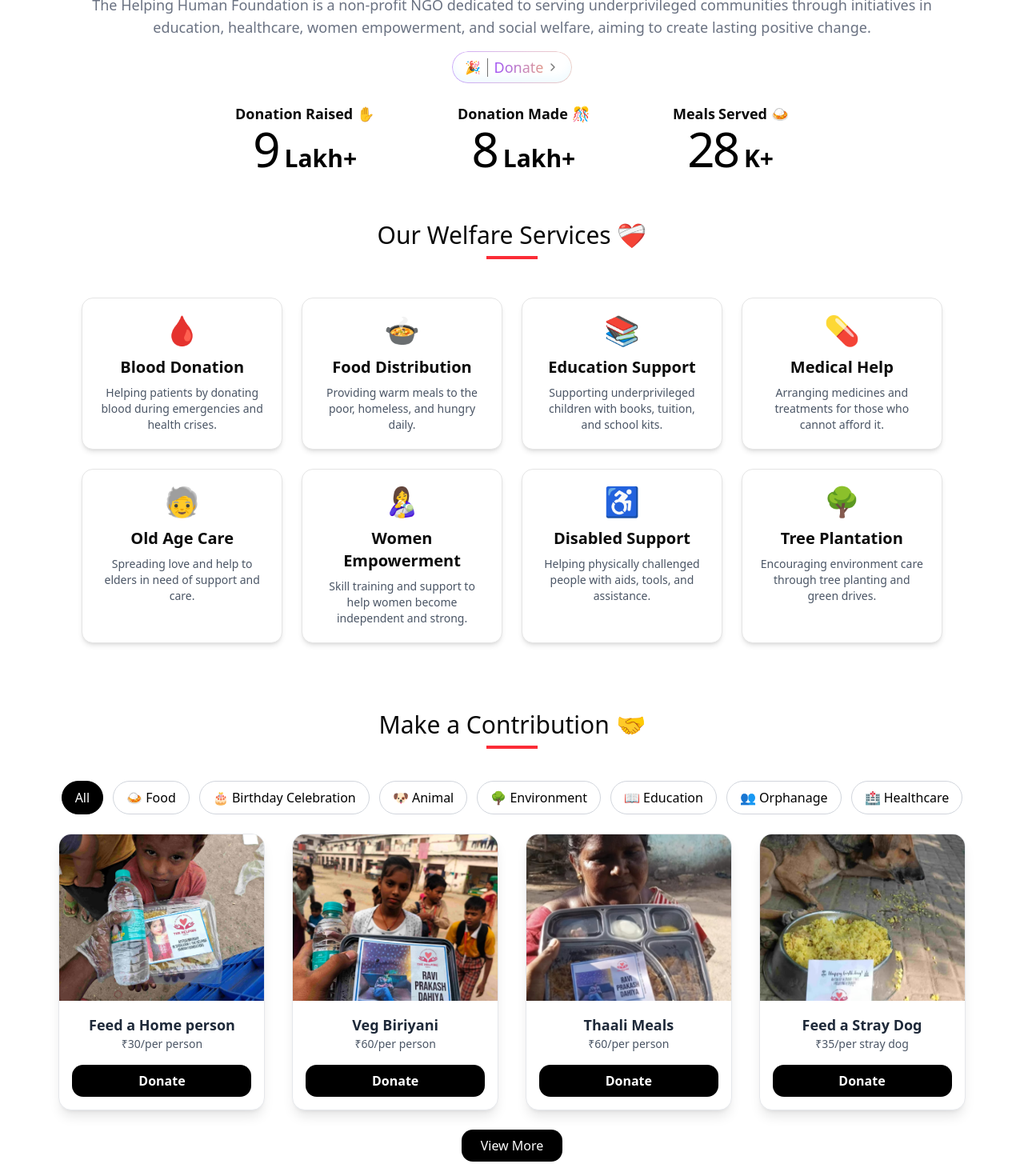
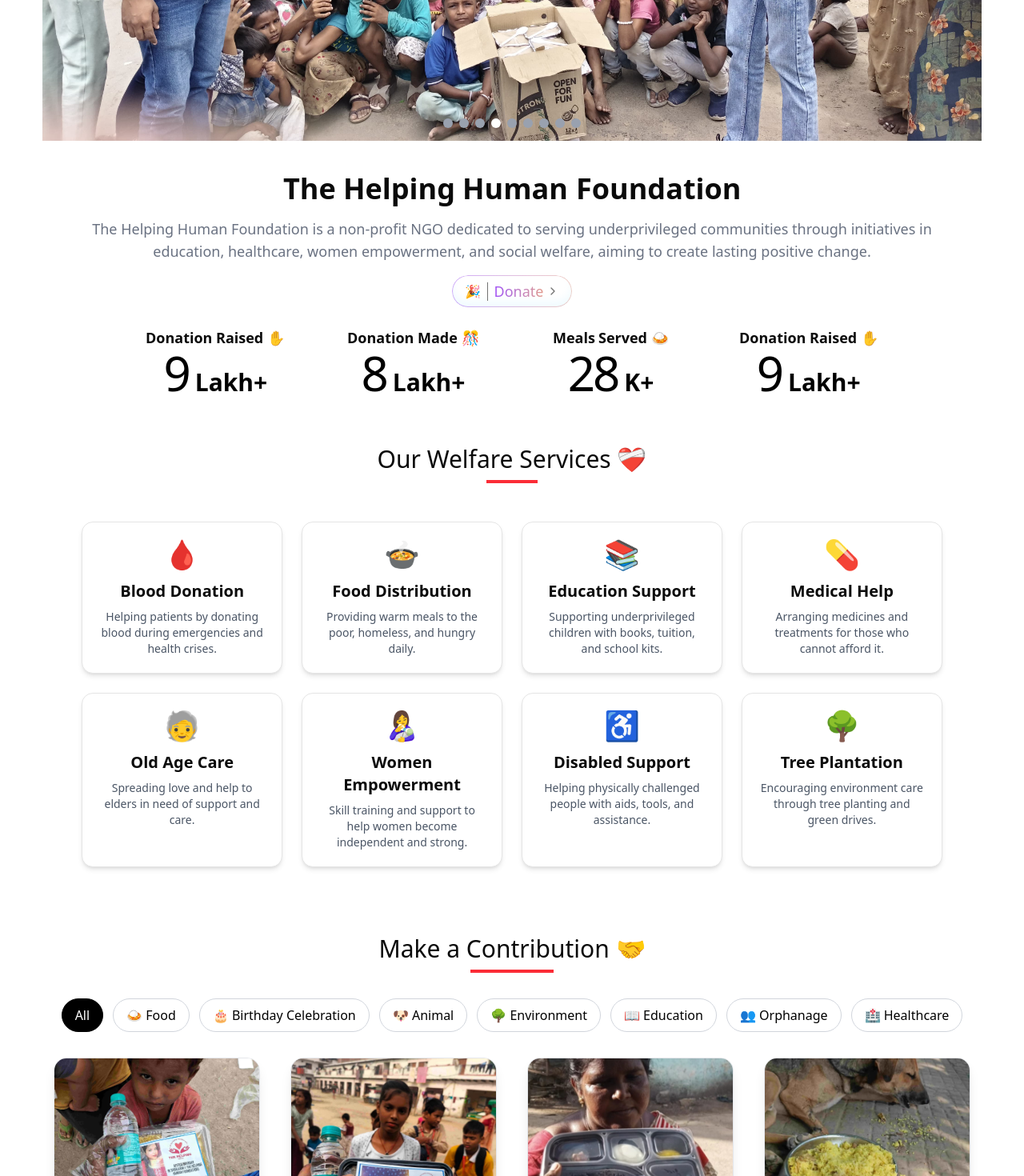
Before and after one commit to neerajhariyale/TheHelpingHumanFoundation, a React (Vite) app: page / in a window 1280 px wide. Shown: the part 800-2270 px from the top of the page at 80% size. Built offline with nearby package versions, Linux system fonts and the light colour scheme.

Commit message:
coursel image

```diff
--- a/src/component/Copyright.tsx
+++ b/src/component/Copyright.tsx
@@ -1,13 +1,13 @@
 
 const Copyright = () => {
   return (
-    <div className='w-full border-2 h-16  border-t-2 border-double border-gray-400 flex flex-col justify-center items-center text-center text-sm sm:text-base px-4'>
+    <div className='w-full h-16  border-t-2 border-double border-gray-400 flex flex-col justify-center items-center text-center text-xs sm:text-base px-4'>
 
       {/* Copyrtight Section */}
       <p className='font-semibold'>&copy; 2025 The Helping Human Foundation. All rights reserved.</p>
 
       {/* Developed Section */}
-      <p>
+      {/* <p>
         Developed with <span role="img" aria-label="love">❤️</span> by{" "}
         <a
           href="https://www.neerajhariyale.tech"
@@ -17,7 +17,7 @@ const Copyright = () => {
         >
           Neeraj Hariyale
         </a>
-      </p>
+      </p> */}
     </div>
   )
 }
--- a/src/component/Coursel.tsx
+++ b/src/component/Coursel.tsx
@@ -6,12 +6,16 @@ import banner1 from "@/assets/workPhotos/banner/banner1.jpg"
 import banner2 from "@/assets/workPhotos/banner/banner2.jpg"
 import banner3 from "@/assets/workPhotos/banner/banner3.jpg"
 import banner4 from "@/assets/workPhotos/banner/banner4.jpg"
+import banner5 from "@/assets/workPhotos/banner/banner5.jpg"
+import bannervideo1 from "@/assets/workPhotos/banner/bannervideo1.mp4"
 
 import { BsArrowLeftCircleFill, BsArrowRightCircleFill } from "react-icons/bs";
 
 const Coursel = () => {
   // Image data
   const images = [
+    {src: banner5},
+    {src: bannervideo1},
     { src : banner1 },
     { src: banner2 },
     { src: banner3},
@@ -43,12 +47,12 @@ const Coursel = () => {
   }, [currentIndex]);
 
   return (
-    <div className="relative w-full h-[600px] mx-auto overflow-hidden bg-black">
+    <div className="relative w-full h- mx-auto overflow-hidden bg-black">
       {/* Image */}
       <img
         src={images[currentIndex].src}
         alt={`workimage-${currentIndex}`}
-        className="w-full h-full  object-contain  rounded-xl transition-all duration-500"
+        className="w-full h-full  object-contain   transition-all duration-500"
       />
 
       {/* Left Arrow */}
--- a/src/component/Donation.tsx
+++ b/src/component/Donation.tsx
@@ -106,7 +106,7 @@ const Donation = () => {
   return (
     <div className="p-6">
       {/* Filter Buttons */}
-      <div className="flex flex-wrap gap-3 justify-center mb-6">
+      <div className="mb-6  scrollbar-track-transparent w-72 mx-auto md:w-96 lg:w-full xl:w-full overflow-x-auto whitespace-nowrap p-2">
         {categories.map((cat) => (
           <button
             key={cat}
--- a/src/component/Donation1.tsx
+++ b/src/component/Donation1.tsx
@@ -7,7 +7,6 @@ import virtualcakecutting from "@/assets/workPhotos/virtualcakecutting.jpg";
 import feeddog from "@/assets/workPhotos/straydogfeed.jpg";
 import birthdaycake from "@/assets/workPhotos/birthdaycakecutting.jpg";
 import planttree from "@/assets/workPhotos/planttree.jpg";
-
 
 const donationData = [
   {
@@ -127,9 +126,11 @@ const Donation1 = () => {
   const displayedCards = filteredData.slice(0, visibleCount);
 
   return (
-    <div className="p-6 ">
+    <div className="p-2 w-full mx-auto ">
+
+
       {/* Filter Buttons */}
-      <div className="mb-6 overflow-x-auto scrollbar-thin scrollbar-thumb-gray-300 scrollbar-track-transparent">
+      <div className="mb-6  scrollbar-track-transparent w-72 mx-auto md:w-96 lg:w-full xl:w-full overflow-x-auto whitespace-nowrap p-2">
         <div className="inline-flex gap-3 px-2 whitespace-nowrap">
           {categories.map((cat) => (
             <button
@@ -146,6 +147,8 @@ const Donation1 = () => {
           ))}
         </div>
       </div>
+
+
 
       {/* Cards Grid */}
       <div
--- a/src/component/Footer.tsx
+++ b/src/component/Footer.tsx
@@ -3,14 +3,16 @@ import { FaInstagram } from "react-icons/fa6";
 import { FaWhatsapp } from "react-icons/fa6";
 import { FaPhone } from "react-icons/fa6";
 import { BiLogoGmail } from "react-icons/bi";
+import map from "@/assets/workPhotos/maplogo.png"
 
 const Footer = () => {
   //  social media links and phone number
   const phoneNumber = "+919079554009";
-  const instagramLink = "https://www.instagram.com/ekhidaata_foundation/?hl=en";
+  const instagramLink = "https://www.instagram.com/thehelpinghumanfoundation?igsh=anFtM2ZkZmtweHk=";
   //const youtubeLink = "https://www.youtube.com/@ekhidaata_foundation";
   const whatsappLink = "https://whatsapp.com/channel/0029VbB4AuMFy726CvgA8R2T"
   // const gmailLink = "thehelpinghumanfoundation@yahoo.com";
+  const location = "https://www.google.com/maps/dir//Q82C%2BX86,+Keshav+Nagar,+Pali,+Rajasthan+306401/@25.7524009,73.2383585,12z/data=!3m1!4b1!4m8!4m7!1m0!1m5!1m1!1s0x394273951bcb574b:0x9ebedd90f7e2a476!2m2!1d73.32076!2d25.7524241?entry=ttu&g_ep=EgoyMDI1MDgwNC4wIKXMDSoASAFQAw%3D%3D";
 
   return (
     <div className="mt-5  h-contain mx-auto flex flex-col items-center justify-evenly mb-8">
@@ -63,6 +65,12 @@ const Footer = () => {
             <BiLogoGmail className="text-5xl text-red-500 hover:text-red-800 transition duration-200" />
           </a>
         </div>
+
+         <div className="flex justify-center mt-3">
+          <a href={location}>
+            <img src={map} alt="" height={40} width={40}/>
+          </a>
+        </div>
       </div>
     </div>
   );
--- a/src/component/Hero.tsx
+++ b/src/component/Hero.tsx
@@ -51,7 +51,7 @@ const Hero = () => {
         </div>
 
         {/* Number Stats */}
-        <div className="w-8/12 flex flex-col sm:flex-row justify-around items-center gap-6 mt-6 ">
+         <div className="w-10/12 grid grid-cols-2 lg:grid-cols-4 xl:grid-cols-4 gap-6 mt-6 ">
           {/* Card 1 */}
           <div className="flex flex-col justify-center items-center">
             <BlurText
@@ -60,7 +60,7 @@ const Hero = () => {
               animateBy="words"
               direction="top"
               onAnimationComplete={handleAnimationComplete}
-              className="text-lg font-semibold"
+              className="text-md  md:text-lg lg:text-lg xl:text-lg  font-semibold"
             />
             <NumberTickerDemo number={9} suffix="Lakh+" />
           </div>
@@ -74,7 +74,7 @@ const Hero = () => {
               animateBy="words"
               direction="top"
               onAnimationComplete={handleAnimationComplete}
-              className="text-lg font-semibold"
+               className="text-md  md:text-lg lg:text-lg xl:text-lg  font-semibold"
             />
             <NumberTickerDemo number={8.45} suffix="Lakh+" />
           </div>
@@ -87,11 +87,25 @@ const Hero = () => {
               animateBy="words"
               direction="top"
               onAnimationComplete={handleAnimationComplete}
-              className="text-lg font-semibold"
+              className="text-md  md:text-lg lg:text-lg xl:text-lg  font-semibold"
             />
             <NumberTickerDemo number={28} suffix="K+" />
           </div>
+
+
+          <div className="flex flex-col justify-center items-center">
+            <BlurText
+              text="Donation Raised ✋"
+              delay={150}
+              animateBy="words"
+              direction="top"
+              onAnimationComplete={handleAnimationComplete}
+               className="text-md  md:text-lg lg:text-lg xl:text-lg  font-semibold"
+            />
+            <NumberTickerDemo number={9} suffix="Lakh+" />
+          </div>
         </div>
+
 
         <div>
 
--- a/src/component/NumberTickerDemo.tsx
+++ b/src/component/NumberTickerDemo.tsx
@@ -14,12 +14,12 @@ export function NumberTickerDemo({ number, suffix = "" }:Props) {
       {/* Animated Number */}
       <NumberTicker
         value={parseFloat(number.toFixed(2))}
-        className="whitespace-pre-wrap text-6xl font-medium tracking-tighter text-black dark:text-white text-center"
+        className="whitespace-pre-wrap text-3xl md:text-4xl lg:text-6xl xl-text-6xl font-medium tracking-tighter text-black dark:text-white text-center"
       />
 
       {/* Suffix Displayed Next to the Number */}
       {suffix && (
-        <span className="text-3xl font-semibold text-black dark:text-white">
+        <span className="text-2xl md:text-3xl lg:text-3xl xl:text-3xl font-semibold text-black dark:text-white">
           {suffix}
         </span>
       )}
--- a/src/pages/Chairman.tsx
+++ b/src/pages/Chairman.tsx
@@ -110,7 +110,7 @@ const Chairman = () => {
                 />
               </g>
             </svg>
-            <a href="https://instagram.com" target="_blank">
+            <a href="https://www.instagram.com/ravi_dahiya_jnvu?igsh=aXA0aGdhYm1uZWg3" target="_blank">
               <p>Ravi Prakash Dahiya</p>
             </a>
           </div>
--- a/src/pages/Home.tsx
+++ b/src/pages/Home.tsx
@@ -10,7 +10,7 @@ import CarouselPlugin from "@/component/Coursel";
 
 const Home = () => {
   return (
-     <div className="w-11/12 flex flex-col justify-center items-center ">
+     <div className="w-full md:w-11/12 lg:w-11/12 xl:w-11/12 flex flex-col justify-center items-center ">
 
         <CarouselPlugin/>
        <BlurFade delay={0.25} inView>
@@ -34,7 +34,7 @@ const Home = () => {
          <div className="mt-5 w-11/12 h-contain mx-auto flex flex-col items-center justify-evenly mb-4">
            <div className="flex flex-col items-center">
              <p className="text-center mt-8  text-3xl">Make a Contribution 🤝</p>
-             <div className="w-16 border-2 border-red-500 mt-2"></div>
+             <div className="w-26 border-2 border-red-500 mt-2"></div>
            </div>
          </div>
          <Donation1 />
```
Also changed, not shown: src/assets/workPhotos/banner/banner5.jpg (added), 1 other file (tests, documents, lock files or other folders).
